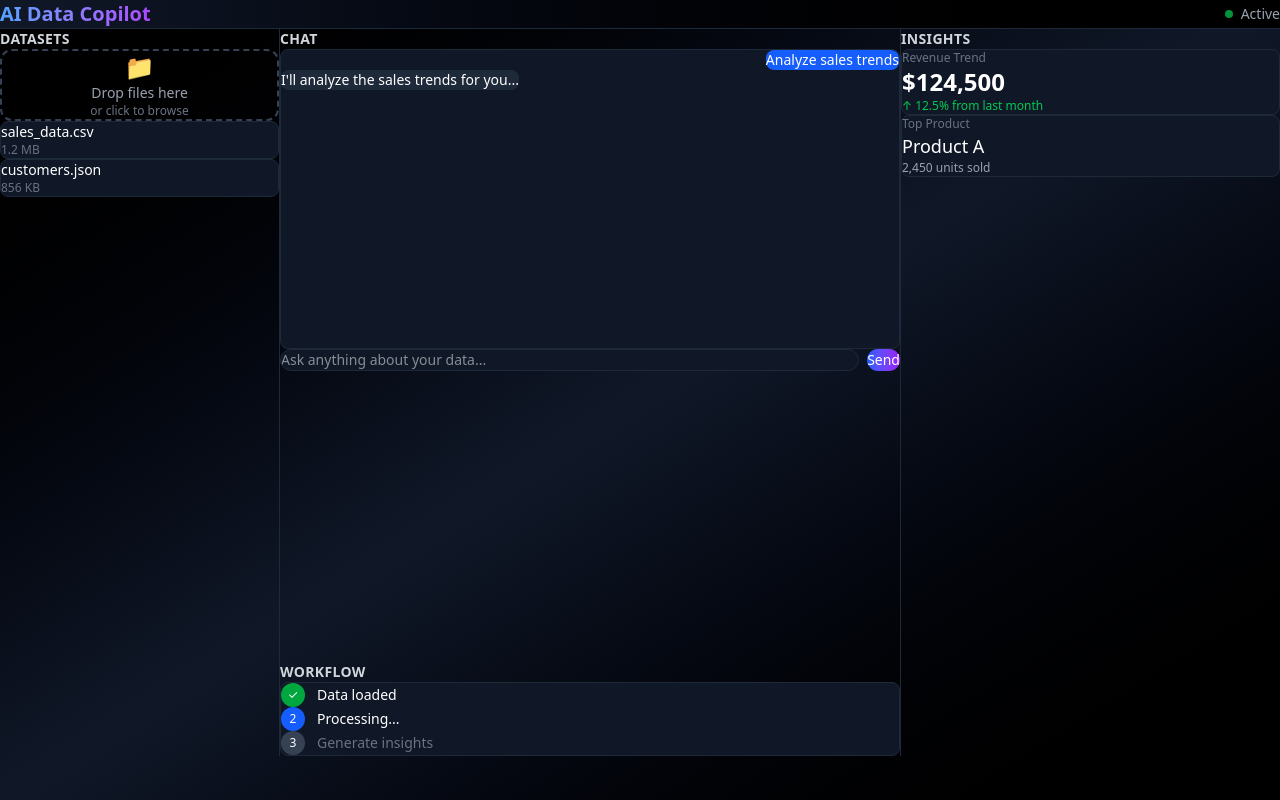
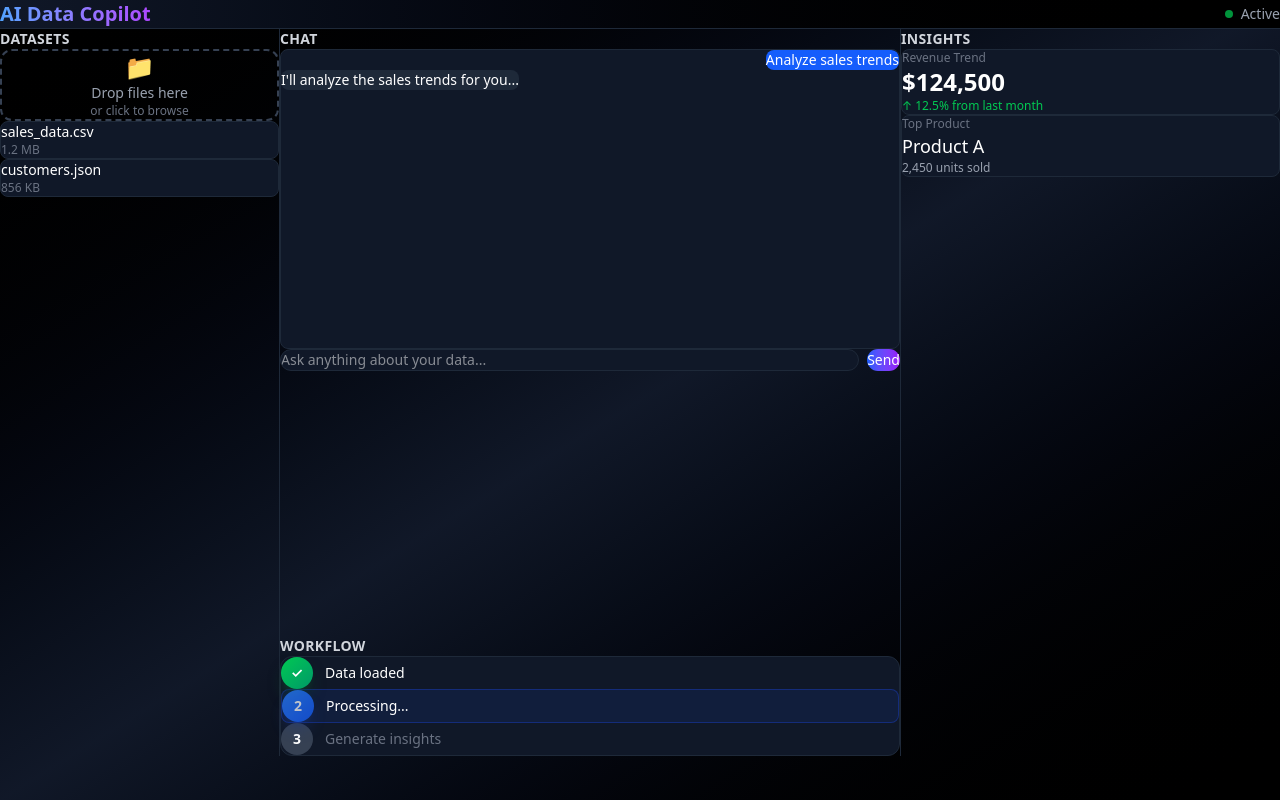
Before and after one commit to Prajwal0422/AI-Copilot-for-Data-Analysis, a Next.js app in the folder frontend/: page / in a window 1280 px wide. Built offline with nearby package versions, Linux system fonts and the light colour scheme.

Commit message:
style: enhance workflow steps with gradients and animations

```diff
--- a/frontend/app/page.tsx
+++ b/frontend/app/page.tsx
@@ -81,18 +81,18 @@ export default function Home() {
           {/* Workflow Section */}
           <div>
             <h2 className="text-sm font-semibold mb-6 text-gray-300 uppercase tracking-wide">Workflow</h2>
-            <div className="bg-gray-900 rounded-lg border border-gray-800 p-4">
+            <div className="bg-gray-900 rounded-xl border border-gray-800 p-4">
               <div className="space-y-3">
-                <div className="flex items-center gap-3">
-                  <div className="w-6 h-6 rounded-full bg-green-600 flex items-center justify-center text-xs">✓</div>
-                  <div className="text-sm">Data loaded</div>
+                <div className="flex items-center gap-3 p-2 rounded-lg hover:bg-gray-800 transition-colors">
+                  <div className="w-8 h-8 rounded-full bg-gradient-to-br from-green-500 to-emerald-600 flex items-center justify-center text-sm font-semibold shadow-lg shadow-green-900/50">✓</div>
+                  <div className="text-sm font-medium">Data loaded</div>
                 </div>
-                <div className="flex items-center gap-3">
-                  <div className="w-6 h-6 rounded-full bg-blue-600 flex items-center justify-center text-xs">2</div>
-                  <div className="text-sm">Processing...</div>
+                <div className="flex items-center gap-3 p-2 rounded-lg bg-blue-900/20 border border-blue-800/50">
+                  <div className="w-8 h-8 rounded-full bg-gradient-to-br from-blue-500 to-blue-600 flex items-center justify-center text-sm font-semibold shadow-lg shadow-blue-900/50 animate-pulse">2</div>
+                  <div className="text-sm font-medium">Processing...</div>
                 </div>
-                <div className="flex items-center gap-3">
-                  <div className="w-6 h-6 rounded-full bg-gray-700 flex items-center justify-center text-xs">3</div>
+                <div className="flex items-center gap-3 p-2 rounded-lg hover:bg-gray-800 transition-colors">
+                  <div className="w-8 h-8 rounded-full bg-gray-700 flex items-center justify-center text-sm font-semibold">3</div>
                   <div className="text-sm text-gray-500">Generate insights</div>
                 </div>
               </div>
```
